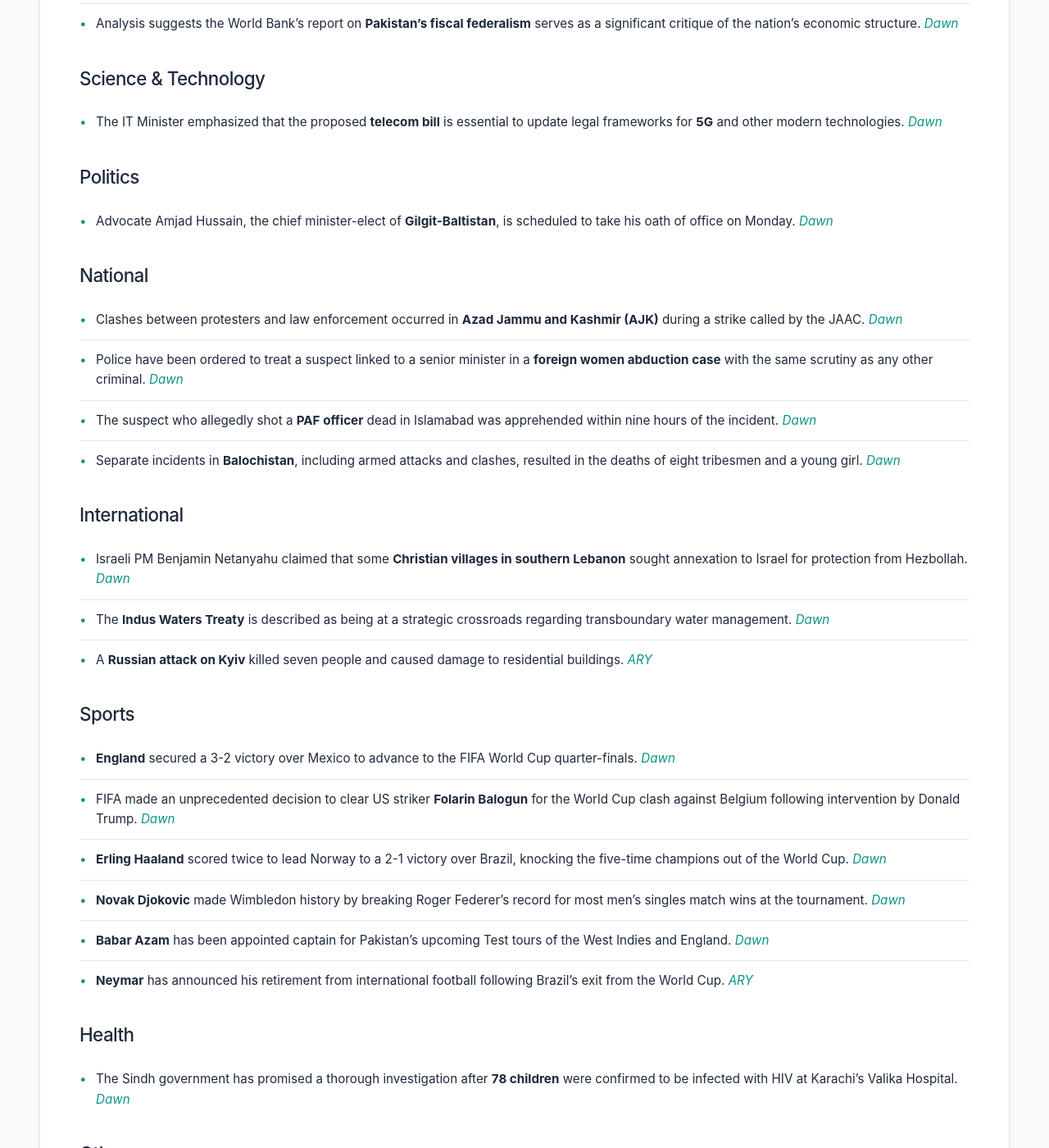
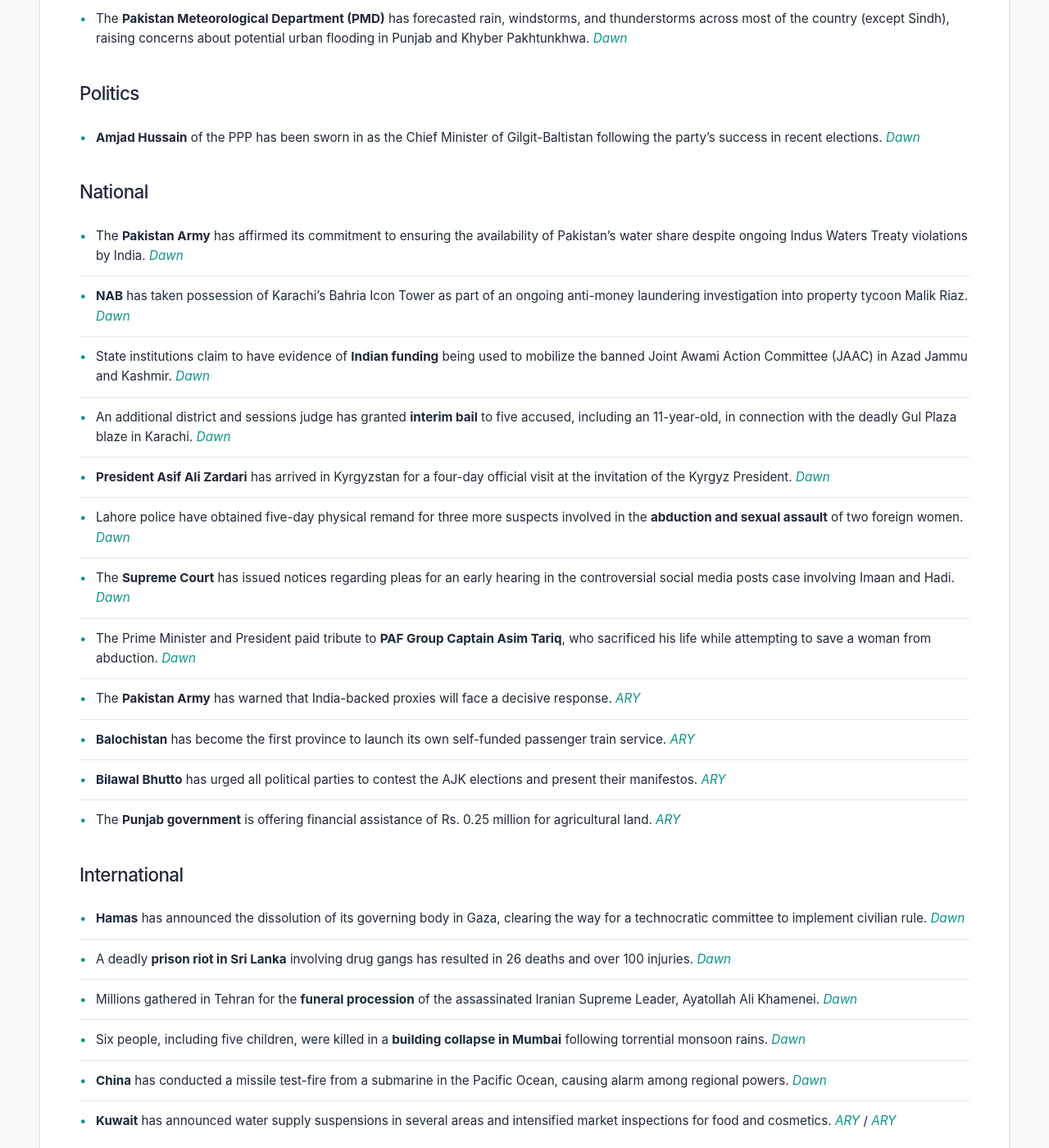
Before and after one commit to zsubzwary/news, a Jekyll site: the page built from en/index.md, in a window 1280 px wide and 1400 px high, scrolled down 721 px. Shown: the whole window at 82% size. Built offline with Jekyll 4.4.1, drawn with Linux system fonts in a browser that asks for light colours; some web fonts are replaced; comment, search, counter and statistics services are not loaded; some of the changed text lies outside the part shown.

Commit message:
DateTime; 2026-07-06T16:04:15.799Z

```diff
--- a/en/index.md
+++ b/en/index.md
@@ -4,47 +4,49 @@ title: Pakistan News Briefing
 lang: en
 ---
 
-Published at: 06-Jul-2026 09:04PKT
+Published at: 06-Jul-2026 21:04PKT
 
 Time to read: 4 mins
 
 ### Economy
-- Ogra has notified a **15% increase** in the price of Regasified Liquefied Natural Gas (RLNG) for June, driven by international market purchases amid supply disruptions. *[Dawn](https://www.dawn.com/news/2013262/ogra-notifies-15pc-increase-in-regasified-liquefied-natural-gas-price-for-june)*
-- Ahsan Iqbal has urged the Pakistani diaspora to invest in the country's **healthcare, technology, and export** sectors. *[Dawn](https://www.dawn.com/news/2013272/ahsan-iqbal-urges-diaspora-to-invest-in-their-countrys-growth)*
-- The "Passu Cherry Exhibition" in Upper Hunza generated over **Rs2 million** in economic activity for local entrepreneurs. *[Dawn](https://www.dawn.com/news/2013267/passu-cherry-show-gives-hunza-entrepreneurs-a-stage-to-showcase-wares)*
-- The National Highway Authority (NHA) has increased the toll tax on the **Islamabad-Lahore M-2 Motorway** by 7%. *[Dawn](https://www.dawn.com/news/2013174/nha-increases-toll-tax-on-islamabad-lahore-m-2-motorway-by-7pc)*
-- OPEC+ has agreed to increase oil output targets by **188,000 barrels per day** starting in August. *[Dawn](https://www.dawn.com/news/2013159/opec-approves-further-oil-output-increase-as-hormuz-exports-start-to-recover)*
-- Analysis suggests the World Bank's report on **Pakistan's fiscal federalism** serves as a significant critique of the nation's economic structure. *[Dawn](https://www.dawn.com/news/2013286/world-bank-and-fiscal-distribution)*
+- **Microsoft** is cutting approximately 4,800 jobs, including a major restructuring of its Xbox division which involves shedding 3,200 gaming jobs and reviewing game studios. *[Dawn](https://www.dawn.com/news/2013405/microsoft-cuts-4800-jobs-as-it-revamps-xbox)*
 
 ### Science & Technology
-- The IT Minister emphasized that the proposed **telecom bill** is essential to update legal frameworks for **5G** and other modern technologies. *[Dawn](https://www.dawn.com/news/2013161/it-minister-stresses-proposed-telecom-bill-needed-as-existing-laws-insufficient-for-5g-other-modern-tech)*
+- New guidance has been released on how users can **reserve, edit, and delete** their WhatsApp usernames. *[ARY](https://arynews.tv/whatsapp-usernames-how-to-reserve-edit-and-delete-yours)*
+
+### Weather
+- The **Pakistan Meteorological Department (PMD)** has forecasted rain, windstorms, and thunderstorms across most of the country (except Sindh), raising concerns about potential urban flooding in Punjab and Khyber Pakhtunkhwa. *[Dawn](https://www.dawn.com/news/2013377/rain-thunderstorms-forecast-for-northern-central-parts-of-country-pmd)*
 
 ### Politics
-- Advocate Amjad Hussain, the chief minister-elect of **Gilgit-Baltistan**, is scheduled to take his oath of office on Monday. *[Dawn](https://www.dawn.com/news/2013260/cm-elect-to-take-oath-today-as-ppp-chief-bilawal-arrives-in-gilgit-baltistan)*
+- **Amjad Hussain** of the PPP has been sworn in as the Chief Minister of Gilgit-Baltistan following the party's success in recent elections. *[Dawn](https://www.dawn.com/news/2013368/ppps-amjad-hussain-sworn-in-as-gb-chief-minister)*
 
 ### National
-- Clashes between protesters and law enforcement occurred in **Azad Jammu and Kashmir (AJK)** during a strike called by the JAAC. *[Dawn](https://www.dawn.com/news/2013177/clashes-reported-from-ajk-as-jaac-holds-demonstrations)*
-- Police have been ordered to treat a suspect linked to a senior minister in a **foreign women abduction case** with the same scrutiny as any other criminal. *[Dawn](https://www.dawn.com/news/2013143/foreign-women-abduction-case-police-ordered-to-treat-minister-linked-suspect-like-any-other-criminal)*
-- The suspect who allegedly shot a **PAF officer** dead in Islamabad was apprehended within nine hours of the incident. *[Dawn](https://www.dawn.com/news/2013169/suspect-who-shot-paf-officer-dead-arrested-within-9-hours-islamabad-ig)*
-- Separate incidents in **Balochistan**, including armed attacks and clashes, resulted in the deaths of eight tribesmen and a young girl. *[Dawn](https://www.dawn.com/news/2013156/8-tribesmen-young-girl-killed-in-separate-incidents-in-balochistan)*
+- The **Pakistan Army** has affirmed its commitment to ensuring the availability of Pakistan's water share despite ongoing Indus Waters Treaty violations by India. *[Dawn](https://www.dawn.com/news/2013406/army-top-brass-affirms-commitment-to-take-all-measures-necessary-to-ensure-availability-of-pakistans-water-share)*
+- **NAB** has taken possession of Karachi's Bahria Icon Tower as part of an ongoing anti-money laundering investigation into property tycoon Malik Riaz. *[Dawn](https://www.dawn.com/news/2013398/nab-takes-possession-of-karachis-bahria-icon-tower-amid-investigation-against-property-tycoon-malik-riaz)*
+- State institutions claim to have evidence of **Indian funding** being used to mobilize the banned Joint Awami Action Committee (JAAC) in Azad Jammu and Kashmir. *[Dawn](https://www.dawn.com/news/2013391/state-institutions-have-evidence-of-indian-funding-behind-jaacs-agenda-in-ajk-official)*
+- An additional district and sessions judge has granted **interim bail** to five accused, including an 11-year-old, in connection with the deadly Gul Plaza blaze in Karachi. *[Dawn](https://www.dawn.com/news/2013384/11-year-old-boy-4-others-accused-in-karachis-gul-plaza-blaze-granted-interim-bail)*
+- **President Asif Ali Zardari** has arrived in Kyrgyzstan for a four-day official visit at the invitation of the Kyrgyz President. *[Dawn](https://www.dawn.com/news/2013361/president-zardari-arrives-in-kyrgyzstan-for-4-day-official-visit)*
+- Lahore police have obtained five-day physical remand for three more suspects involved in the **abduction and sexual assault** of two foreign women. *[Dawn](https://www.dawn.com/news/2013365/foreigners-abduction-sexual-assault-case-lahore-police-get-custody-of-3-more-suspects-for-5-days)*
+- The **Supreme Court** has issued notices regarding pleas for an early hearing in the controversial social media posts case involving Imaan and Hadi. *[Dawn](https://www.dawn.com/news/2013353/sc-issues-notices-on-imaan-hadis-pleas-for-early-hearing-of-appeal-against-ihc-decision-in-social-media-posts-case)*
+- The Prime Minister and President paid tribute to **PAF Group Captain Asim Tariq**, who sacrificed his life while attempting to save a woman from abduction. *[Dawn](https://www.dawn.com/news/2013345/pm-president-pay-tribute-to-paf-officer-who-sacrificed-his-life-to-save-woman-from-alleged-abduction)*
+- The **Pakistan Army** has warned that India-backed proxies will face a decisive response. *[ARY](https://arynews.tv/pakistan-army-issues-warning-over-india-backed-terror-groups)*
+- **Balochistan** has become the first province to launch its own self-funded passenger train service. *[ARY](https://arynews.tv/balochistan-becomes-first-province-to-launch-self-funded-passenger-train-service)*
+- **Bilawal Bhutto** has urged all political parties to contest the AJK elections and present their manifestos. *[ARY](https://arynews.tv/bilawal-bhutto-asks-all-parties-to-contest-ajk-elections)*
+- The **Punjab government** is offering financial assistance of Rs. 0.25 million for agricultural land. *[ARY](https://arynews.tv/punjab-offers-financial-help-for-agricultural-land)*
 
 ### International
-- Israeli PM Benjamin Netanyahu claimed that some **Christian villages in southern Lebanon** sought annexation to Israel for protection from Hezbollah. *[Dawn](https://www.dawn.com/news/2013293/netanyahu-claims-christians-in-lebanon-sought-israeli-annexation)*
-- The **Indus Waters Treaty** is described as being at a strategic crossroads regarding transboundary water management. *[Dawn](https://www.dawn.com/news/2013273/comment-indus-waters-treaty-at-a-strategic-crossroads-part-i)*
-- A **Russian attack on Kyiv** killed seven people and caused damage to residential buildings. *[ARY](https://arynews.tv/russian-attack-on-kyiv-kills-seven-hits-apartments-other-buildings)*
+- **Hamas** has announced the dissolution of its governing body in Gaza, clearing the way for a technocratic committee to implement civilian rule. *[Dawn](https://www.dawn.com/news/2013378/hamas-announces-dissolution-of-gaza-governing-body)*
+- A deadly **prison riot in Sri Lanka** involving drug gangs has resulted in 26 deaths and over 100 injuries. *[Dawn](https://www.dawn.com/news/2013390/sri-lanka-prison-riot-kills-26-wounds-more-than-100)*
+- Millions gathered in Tehran for the **funeral procession** of the assassinated Iranian Supreme Leader, Ayatollah Ali Khamenei. *[Dawn](https://www.dawn.com/news/2013346/millions-gather-as-funeral-procession-of-irans-assassinated-supreme-leader-begins-in-tehran)*
+- Six people, including five children, were killed in a **building collapse in Mumbai** following torrential monsoon rains. *[Dawn](https://www.dawn.com/news/2013366/5-children-among-6-killed-in-mumbai-building-collapse-as-torrential-rain-batters-city)*
+- **China** has conducted a missile test-fire from a submarine in the Pacific Ocean, causing alarm among regional powers. *[Dawn](https://www.dawn.com/news/2013349/china-says-test-fired-missile-in-pacific-ocean-alarming-regional-powers)*
+- **Kuwait** has announced water supply suspensions in several areas and intensified market inspections for food and cosmetics. *[ARY](https://arynews.tv/kuwait-announces-water-supply-suspension-in-these-areas)* / *[ARY](https://arynews.tv/kuwait-intensified-market-inspections-explained)*
 
 ### Sports
-- **England** secured a 3-2 victory over Mexico to advance to the FIFA World Cup quarter-finals. *[Dawn](https://www.dawn.com/news/2013329/ten-man-england-survive-mexico-comeback-to-reach-fifa-world-cup-quarter-finals)*
-- FIFA made an unprecedented decision to clear US striker **Folarin Balogun** for the World Cup clash against Belgium following intervention by Donald Trump. *[Dawn](https://www.dawn.com/news/2013238/fifa-makes-unprecedented-u-turn-following-trump-intervention-to-clear-balogun-for-us-belgium-world-cup-clash)*
-- **Erling Haaland** scored twice to lead Norway to a 2-1 victory over Brazil, knocking the five-time champions out of the World Cup. *[Dawn](https://www.dawn.com/news/2013250/haaland-knocks-brazil-out-of-fifa-world-cup-as-norway-reach-quarters)*
-- **Novak Djokovic** made Wimbledon history by breaking Roger Federer’s record for most men’s singles match wins at the tournament. *[Dawn](https://www.dawn.com/news/2013167/djokovic-makes-wimbledon-history-to-reach-quarter-finals)*
-- **Babar Azam** has been appointed captain for Pakistan's upcoming Test tours of the West Indies and England. *[Dawn](https://www.dawn.com/news/2013127/babar-azam-named-captain-of-west-indies-england-test-squads)*
-- **Neymar** has announced his retirement from international football following Brazil's exit from the World Cup. *[ARY](https://arynews.tv/neymar-retires-from-international-football-after-brazils-world-cup-exit)*
-
-### Health
-- The Sindh government has promised a thorough investigation after **78 children** were confirmed to be infected with HIV at Karachi's Valika Hospital. *[Dawn](https://www.dawn.com/news/2013230/sindh-minister-confirms-78-children-infected-with-hiv-at-karachis-valika-hospital)*
+- **US President Donald Trump** requested a review of a red card issued to USA striker Folarin Balogun, highlighting political interference in FIFA matters. *[Dawn](https://www.dawn.com/news/2013381/trump-says-he-asked-fifa-chief-to-review-red-card-foul)*
+- A historical timeline has been compiled detailing various instances where **politics has intruded** on the FIFA World Cup. *[Dawn](https://www.dawn.com/news/2013402/a-timeline-of-when-politics-intruded-on-the-fifa-world-cup-pitch)*
+- Brazilian footballer **Neymar Jr.** has signaled a possible farewell to the Brazilian national team following a World Cup defeat to Norway. *[Dawn](https://www.dawn.com/news/2013350/its-over-neymar-signals-brazil-farewell-after-shock-fifa-world-cup-defeat-to-norway)*
+- The **BCCI** has announced its squad for the 2026 Zimbabwe T20I series, notably leaving out Sanju Samson. *[ARY](https://arynews.tv/bcci-announce-2026-zimbabwe-t20i-series-squad-sanju-samson-left-out)*
 
 ### Other
-- Celebrities **Liam Hemsworth and Gabriella Brooks** were seen attending Taylor Swift's wedding. *[ARY](https://arynews.tv/liam-hemsworth-gabriella-brooks-enjoy-at-taylor-swift-wedding)*
-- Actor **Adam Sandler** shared marriage advice with Taylor Swift and Travis Kelce after officiating their wedding. *[ARY](https://arynews.tv/adam-sandler-gives-sweet-marriage-tip-to-taylor-swift-travis-kelce)*
-- New details have emerged regarding **Prince Harry, Meghan Markle**, and their children's relationship with King Charles. *[ARY](https://arynews.tv/prince-harry-meghan-markles-friend-speaks-on-archie-and-lilibet-meeting-king-charles)*
+- Recent speculation regarding **Taylor Swift's wedding** has renewed public interest in Karlie Kloss. *[ARY](https://arynews.tv/taylor-swifts-wedding-fuels-new-buzz-around-karlie-kloss)*
```
